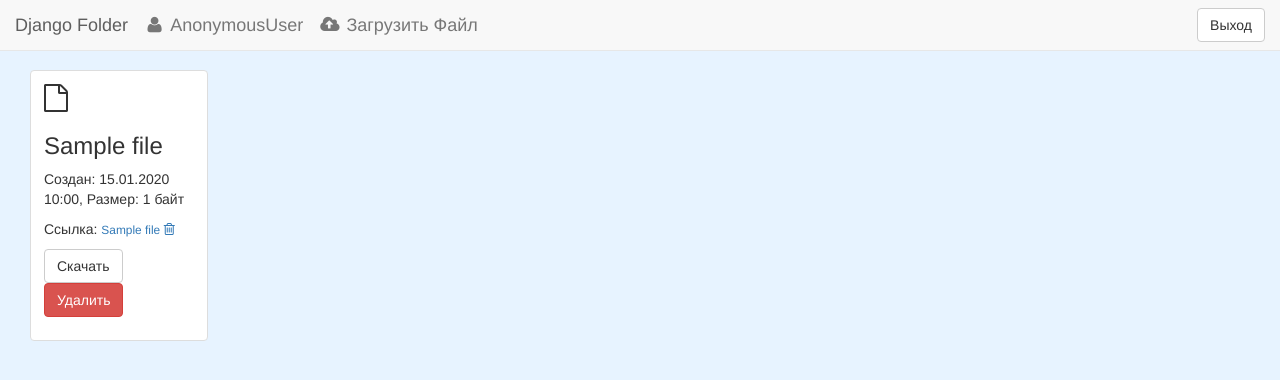
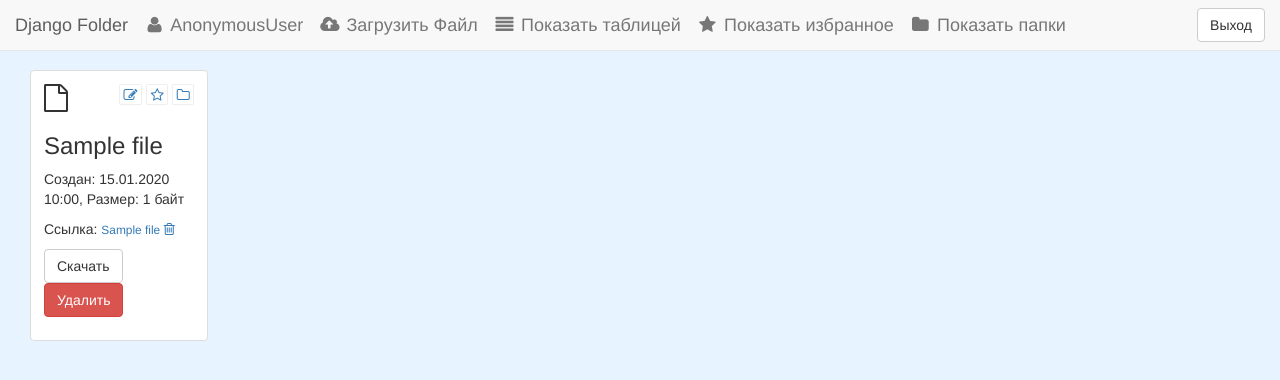
Before and after one commit to AndrewBurdyug/django-folder, a Django app: template folder/templates/folder/home.html in a window 1280 px wide. Shown: the top 380 px of the page. Run offline with Django 3.2, Linux system fonts and the light colour scheme; the template is opened without the code that fills it: most values are stand-ins (such as "Sample title", 1, 10 or a date in 2020); some libraries are stand-ins or nearby versions; some web fonts are replaced.

Commit message:
Add: html drafts for release 0.1.2

```diff
--- a/folder/templates/folder/header.html
+++ b/folder/templates/folder/header.html
@@ -4,11 +4,16 @@
             <a class="navbar-brand" href="#">Django Folder</a>
         </div>
         <div class="nav navbar-nav">
-               <a id="profile_name" class="navbar-brand" href="#profile"><i class="fa fa-user fa-fw"></i> {{user}}</a>
-               {% if files %}
-               <a id="header_upload_btn" class="navbar-brand" href="#"><i class="fa fa-cloud-upload fa-fw"></i> Загрузить Файл</a>
-               {% endif %}
+            <a id="profile_name" class="navbar-brand" href="#profile"><i class="fa fa-user fa-fw"></i> {{user}}</a>
         </div>
+        {% if files %}
+        <div class="nav navbar-nav navbar-center">
+            <a id="header_upload_btn" class="navbar-brand" href="#"><i class="fa fa-cloud-upload fa-fw"></i> Загрузить Файл</a>
+            <a id="header_change_view_table_btn" class="navbar-brand" href="#"><i class="fa fa-align-justify fa-fw"></i> Показать таблицей</a>
+            <a id="header_change_view_star_btn" class="navbar-brand" href="#"><i class="fa fa-star fa-fw"></i> Показать избранное</a>
+            <a id="header_change_view_folders_btn" class="navbar-brand" href="#"><i class="fa fa-folder fa-fw"></i> Показать папки</a>
+        </div>
+        {% endif %}
         <div class="nav navbar-nav navbar-right">
             <form id="quit" class="navbar-form" action="/folder/logout">
                 <button type="submit" class="btn btn-default">Выход</button>
--- a/folder/templates/folder/home.html
+++ b/folder/templates/folder/home.html
@@ -45,6 +45,9 @@
             {% else %}
             <i class="fa fa-file-o fa-2x"></i>
             {% endif %}
+            <a name="{{file.pk}}" href="#" class="folder_file"><i class="fa fa-folder-o pull-right fa-border"></i></a>
+            <a name="{{file.pk}}" href="#" class="star_file"><i class="fa fa-star-o pull-right fa-border"></i></a>
+            <a name="{{file.pk}}" href="#" class="edit_file"><i class="fa fa-edit pull-right fa-border"></i></a>
             <h3>{{file.name|truncatechars:16}}</h3>
             <p>Создан: {{file.created|date:"d.m.Y H:i"}}, Размер: {{file.target.size}} байт</p>
             <p id='file_shared_link_op_{{file.pk}}' class='file_shared_link_operations'>{% if file.shared %}Ссылка: <a href="/folder/shared/{{file.shared}}"><small>{{file.name|truncatechars:16}}</small></a><a href="#" name="{{file.pk}}" class="delete_shared_link"><i class="fa fa-trash-o fa-fw"></i></a>{% else %}<a href="#" name="{{file.pk}}" class="create_shared_link"><i class="fa fa-link fa-fw"></i> Создать ссылку</a>{% endif %}</p>
```
